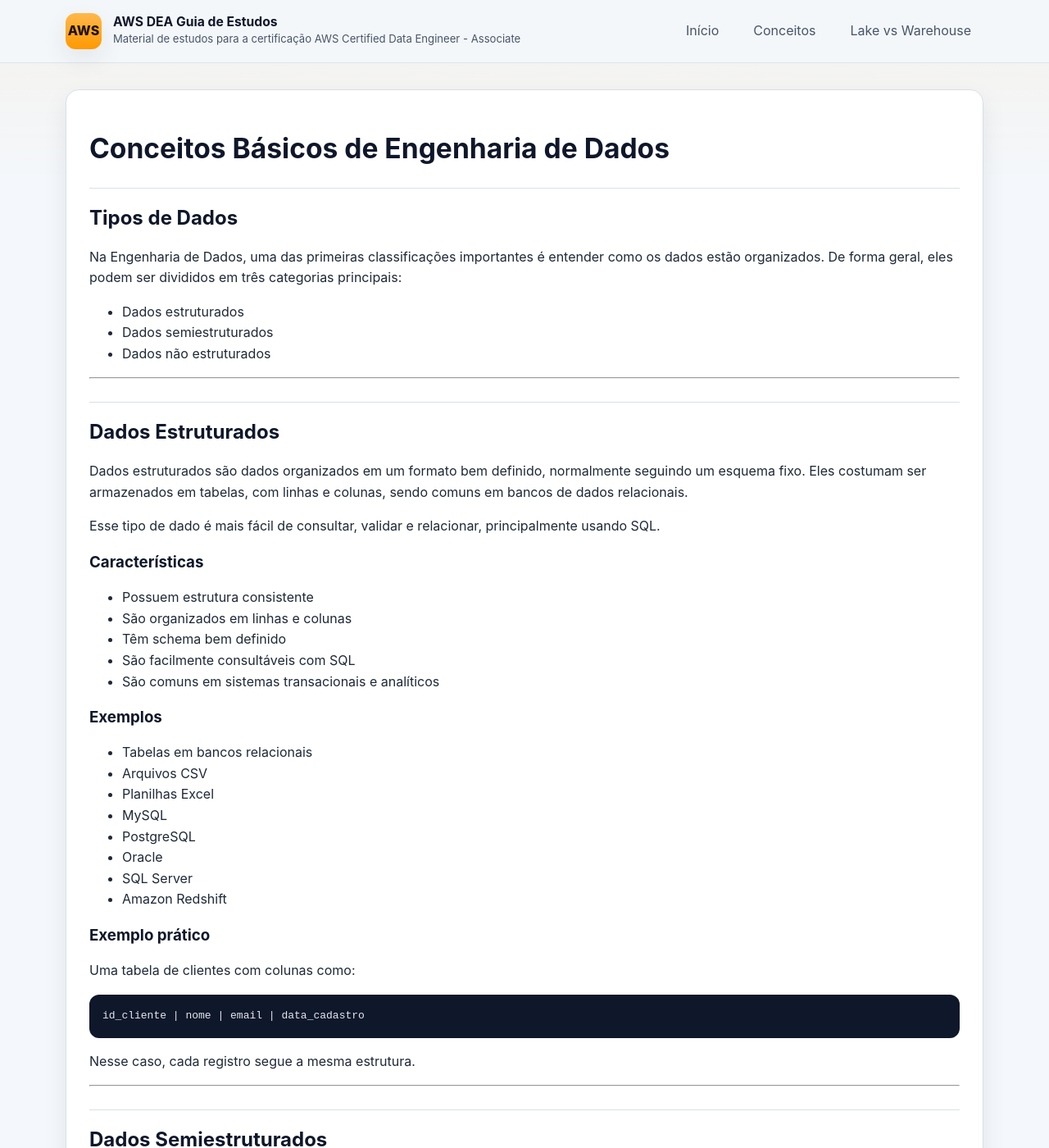
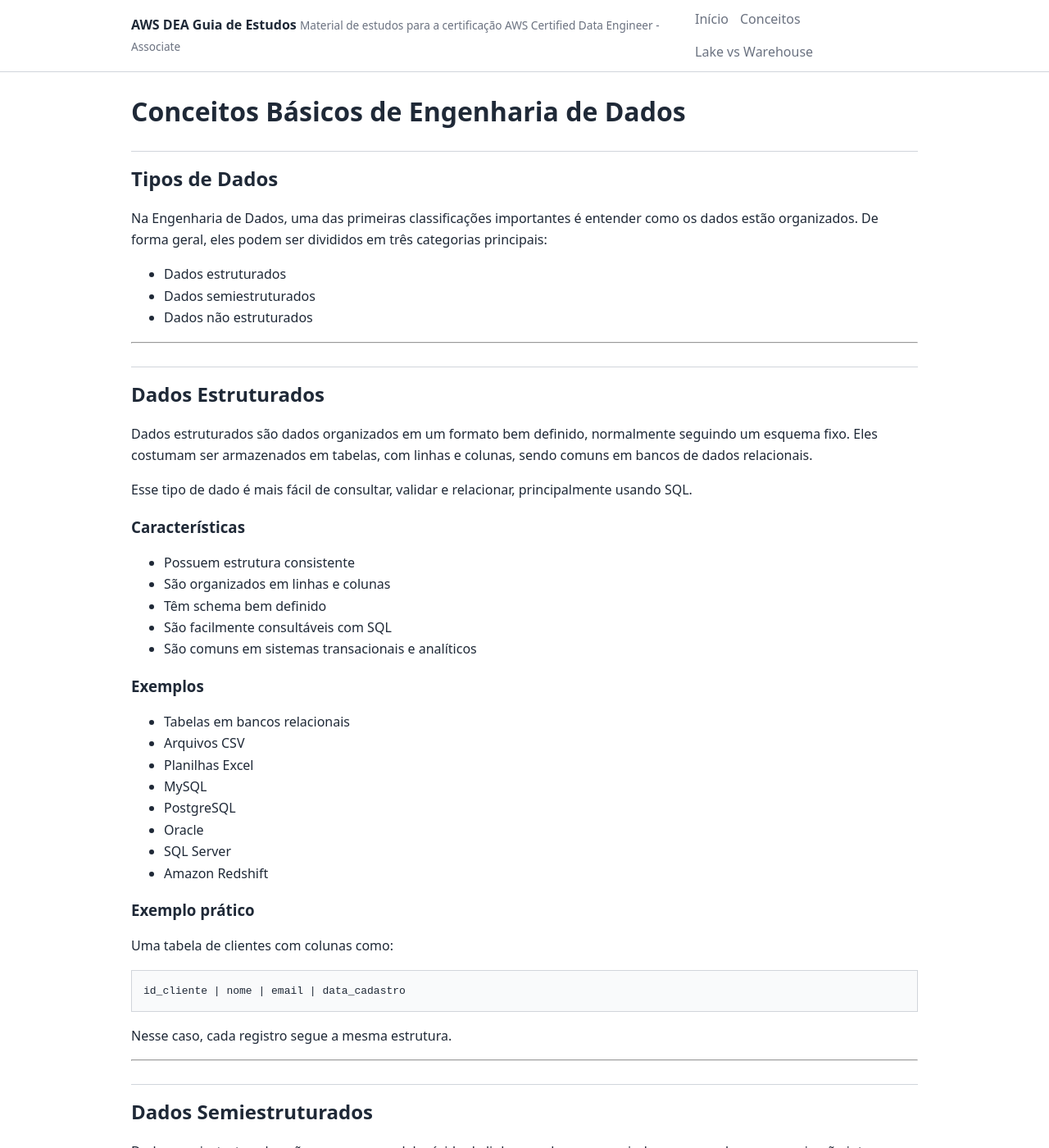
Before and after one commit to Ito-Santana/aws-dea-guia-estudos, a Jekyll site: the page built from fundamentos-engenharia-de-dados/conceitos-basicos.md, in a window 1280 px wide and 1400 px high. Shown: the whole window at 82% size. Built offline with Jekyll 4.4.1, drawn with Linux system fonts in a browser that asks for light colours.

Commit message:
mudança de estilo

```diff
--- a/assets/css/style.css
+++ b/assets/css/style.css
@@ -1,14 +1,10 @@
 :root {
   color-scheme: light;
-  --bg: #f4f7fb;
-  --surface: #ffffff;
-  --surface-alt: #eef3f9;
-  --text: #0f172a;
-  --muted: #475569;
-  --line: #d7e0ea;
-  --accent: #ff9900;
-  --accent-strong: #cc7a00;
-  --shadow: 0 12px 30px rgba(15, 23, 42, 0.08);
+  --bg: #ffffff;
+  --text: #1f2937;
+  --muted: #6b7280;
+  --line: #d1d5db;
+  --accent: #0f62fe;
 }
 
 * {
@@ -21,265 +17,165 @@ html {
 
 body {
   margin: 0;
-  font-family: Inter, system-ui, -apple-system, BlinkMacSystemFont, "Segoe UI", sans-serif;
-  background:
-    linear-gradient(180deg, rgba(255, 153, 0, 0.06), transparent 220px),
-    var(--bg);
+  font-family: system-ui, -apple-system, BlinkMacSystemFont, "Segoe UI", sans-serif;
+  background: var(--bg);
   color: var(--text);
-  line-height: 1.6;
+  line-height: 1.65;
 }
 
 a {
-  color: inherit;
+  color: var(--accent);
   text-decoration: none;
 }
 
 a:hover {
-  color: var(--accent-strong);
+  text-decoration: underline;
 }
 
 .shell {
-  width: min(1120px, calc(100% - 32px));
+  width: min(960px, calc(100% - 32px));
   margin: 0 auto;
 }
 
 .site-header {
-  position: sticky;
-  top: 0;
-  z-index: 10;
-  backdrop-filter: blur(10px);
-  background: rgba(244, 247, 251, 0.88);
-  border-bottom: 1px solid rgba(215, 224, 234, 0.8);
+  border-bottom: 1px solid var(--line);
 }
 
 .header-inner {
-  min-height: 76px;
+  min-height: 64px;
   display: flex;
   align-items: center;
   justify-content: space-between;
-  gap: 24px;
+  gap: 16px;
+  padding: 10px 0;
 }
 
 .brand {
-  display: inline-flex;
-  align-items: center;
-  gap: 14px;
-  min-width: 0;
+  display: flex;
+  flex-direction: column;
+  gap: 2px;
+  color: var(--text);
+}
+
+.brand:hover {
+  text-decoration: none;
 }
 
 .brand-mark {
-  display: inline-grid;
-  place-items: center;
-  width: 44px;
-  height: 44px;
-  border-radius: 12px;
-  background: linear-gradient(180deg, #ffb84d, var(--accent));
-  color: #1f1300;
-  font-weight: 800;
-  letter-spacing: 0;
-  box-shadow: var(--shadow);
-}
-
-.brand-text {
-  display: flex;
-  flex-direction: column;
-  min-width: 0;
+  display: none;
 }
 
 .brand-text strong {
-  font-size: 0.98rem;
-  line-height: 1.2;
+  font-size: 1rem;
 }
 
 .brand-text small {
   color: var(--muted);
-  font-size: 0.82rem;
+  font-size: 0.85rem;
 }
 
 .site-nav {
   display: flex;
   flex-wrap: wrap;
-  gap: 12px;
+  gap: 14px;
 }
 
 .site-nav a {
-  padding: 10px 14px;
-  border: 1px solid transparent;
-  border-radius: 10px;
   color: var(--muted);
 }
 
 .site-nav a:hover {
-  background: var(--surface);
-  border-color: var(--line);
   color: var(--text);
 }
 
 .site-main {
-  padding: 32px 0 56px;
+  padding: 28px 0 48px;
 }
 
-.hero {
-  padding: 56px 0 28px;
+.content-panel {
+  padding: 0;
+}
+
+.hero,
+.info-panel,
+.card-grid,
+.stack {
+  margin: 0 0 24px;
 }
 
 .hero-grid {
-  display: grid;
-  grid-template-columns: minmax(0, 1.4fr) minmax(280px, 0.9fr);
-  gap: 24px;
-  align-items: stretch;
+  display: block;
 }
 
 .hero-panel,
 .info-panel,
-.content-panel,
-.card {
-  background: var(--surface);
-  border: 1px solid var(--line);
-  border-radius: 16px;
-  box-shadow: var(--shadow);
+.card,
+.content-panel {
+  background: transparent;
+  border: 0;
+  border-radius: 0;
+  box-shadow: none;
+  padding: 0;
 }
 
-.hero-panel {
-  padding: 32px;
-}
-
-.eyebrow {
-  display: inline-flex;
-  align-items: center;
-  gap: 8px;
-  padding: 6px 10px;
-  border-radius: 999px;
-  background: rgba(255, 153, 0, 0.12);
-  color: #8a5300;
-  font-size: 0.85rem;
-  font-weight: 700;
+.eyebrow,
+.hero-actions,
+.button {
+  display: none;
 }
 
 .hero h1,
 .page-title {
-  margin: 14px 0 12px;
-  line-height: 1.08;
+  margin: 0 0 10px;
+  line-height: 1.15;
+  font-size: 2rem;
   letter-spacing: 0;
 }
 
-.hero h1 {
-  font-size: clamp(2rem, 3vw, 3.4rem);
-}
-
-.hero p {
-  margin: 0;
+.hero p,
+.info-panel p,
+.card p {
   color: var(--muted);
-  font-size: 1.05rem;
-  max-width: 62ch;
-}
-
-.hero-actions {
-  display: flex;
-  flex-wrap: wrap;
-  gap: 12px;
-  margin-top: 22px;
-}
-
-.button {
-  display: inline-flex;
-  align-items: center;
-  justify-content: center;
-  gap: 8px;
-  padding: 12px 16px;
-  border-radius: 10px;
-  border: 1px solid transparent;
-  font-weight: 700;
-}
-
-.button-primary {
-  background: var(--accent);
-  color: #1f1300;
-}
-
-.button-primary:hover {
-  background: #ffad33;
-  color: #1f1300;
-}
-
-.button-secondary {
-  background: var(--surface-alt);
-  border-color: var(--line);
-}
-
-.info-panel {
-  padding: 24px;
 }
 
 .info-panel h2,
-.section-title {
-  margin: 0 0 10px;
-  font-size: 1.2rem;
-}
-
-.info-panel p {
-  margin: 0 0 16px;
-  color: var(--muted);
-}
-
-.stack {
-  display: grid;
-  gap: 14px;
-}
-
-.card-grid {
-  display: grid;
-  grid-template-columns: repeat(12, minmax(0, 1fr));
-  gap: 16px;
-  margin-top: 18px;
-}
-
-.card {
-  padding: 18px;
-}
-
-.card.span-6 {
-  grid-column: span 6;
-}
-
-.card.span-4 {
-  grid-column: span 4;
-}
-
+.section-title,
 .card h3 {
   margin: 0 0 8px;
   font-size: 1.05rem;
 }
 
-.card p {
-  margin: 0;
-  color: var(--muted);
+.stack {
+  display: grid;
+  gap: 12px;
 }
 
-.content-wrap {
+.card-grid {
   display: grid;
-  grid-template-columns: minmax(0, 1fr);
-  gap: 20px;
+  grid-template-columns: 1fr 1fr;
+  gap: 16px;
 }
 
-.content-panel {
-  padding: 28px;
+.card.span-6,
+.card.span-4 {
+  grid-column: auto;
 }
 
 .content-panel h1,
 .content-panel h2,
 .content-panel h3 {
-  line-height: 1.2;
+  line-height: 1.25;
 }
 
 .content-panel h1 {
-  font-size: 2.1rem;
+  font-size: 2rem;
+  margin: 0 0 14px;
 }
 
 .content-panel h2 {
   margin-top: 28px;
+  padding-top: 18px;
   border-top: 1px solid var(--line);
-  padding-top: 22px;
 }
 
 .content-panel h3 {
@@ -288,43 +184,33 @@ a:hover {
 
 .content-panel p,
 .content-panel li {
-  color: #1f2937;
+  color: var(--text);
 }
 
 .content-panel table {
   width: 100%;
   border-collapse: collapse;
   margin: 18px 0;
-  overflow: hidden;
-  display: block;
-}
-
-.content-panel table thead,
-.content-panel table tbody {
-  display: table;
-  width: 100%;
 }
 
 .content-panel th,
 .content-panel td {
   border: 1px solid var(--line);
-  padding: 10px 12px;
+  padding: 8px 10px;
   text-align: left;
   vertical-align: top;
 }
 
 .content-panel pre {
   overflow: auto;
-  padding: 16px;
-  border-radius: 12px;
-  background: #0f172a;
-  color: #e2e8f0;
+  padding: 14px;
+  border: 1px solid var(--line);
+  background: #f9fafb;
 }
 
 .content-panel code {
-  background: #eef3f9;
-  padding: 0.15rem 0.35rem;
-  border-radius: 6px;
+  background: #f3f4f6;
+  padding: 0.12rem 0.3rem;
 }
 
 .content-panel pre code {
@@ -343,40 +229,28 @@ a:hover {
 }
 
 .site-footer {
-  padding: 28px 0 40px;
+  border-top: 1px solid var(--line);
+  padding: 18px 0 28px;
   color: var(--muted);
-}
-
-@media (max-width: 960px) {
-  .hero-grid,
-  .card.span-6,
-  .card.span-4 {
-    grid-column: span 12;
-  }
-
-  .hero-grid {
-    grid-template-columns: 1fr;
-  }
+  font-size: 0.95rem;
 }
 
 @media (max-width: 720px) {
   .header-inner {
     flex-direction: column;
     align-items: flex-start;
-    padding: 14px 0;
   }
 
   .site-nav {
-    gap: 8px;
+    gap: 10px;
   }
 
-  .hero {
-    padding-top: 24px;
+  .card-grid {
+    grid-template-columns: 1fr;
   }
 
-  .hero-panel,
-  .info-panel,
-  .content-panel {
-    padding: 20px;
+  .hero h1,
+  .content-panel h1 {
+    font-size: 1.7rem;
   }
 }
```
